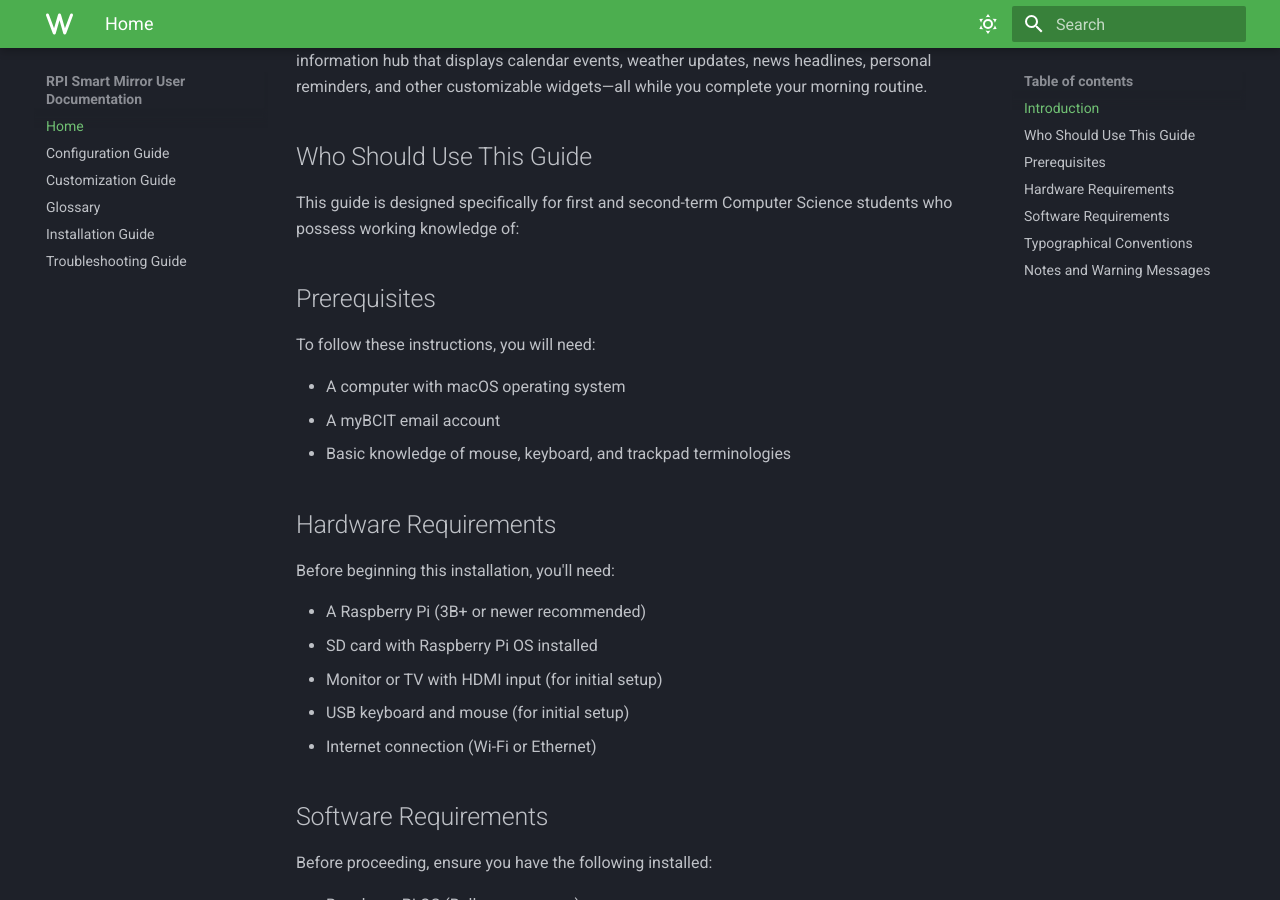
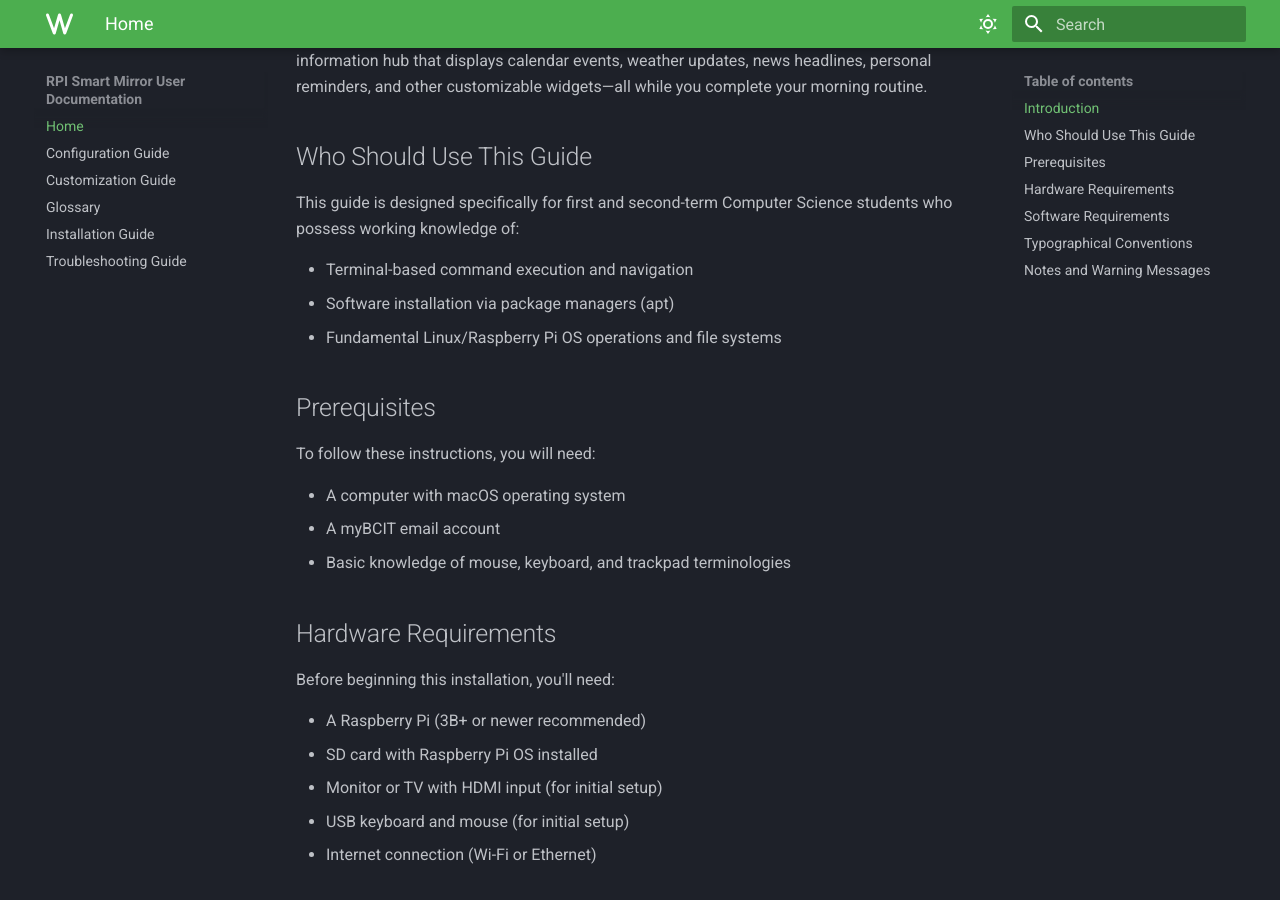
Before and after one commit to 9DSG9/MKDocs, an MkDocs documentation site: the page built from docs/index.md, in a window 1280 px wide and 900 px high, scrolled down 301 px. Built offline with MkDocs 1.6.1 and Material for MkDocs 9.7.7, drawn with Linux system fonts in a browser that asks for light colours; some web fonts are replaced.

Commit message:
Complete Who Should Use This Guide

```diff
--- a/docs/index.md
+++ b/docs/index.md
@@ -7,6 +7,10 @@ This project aims to boost your productivity by turning a regular mirror into a
 ## Who Should Use This Guide
 
 This guide is designed specifically for first and second-term Computer Science students who possess working knowledge of:
+
+* Terminal-based command execution and navigation
+* Software installation via package managers (apt)
+* Fundamental Linux/Raspberry Pi OS operations and file systems
 
 ## Prerequisites
 
```
